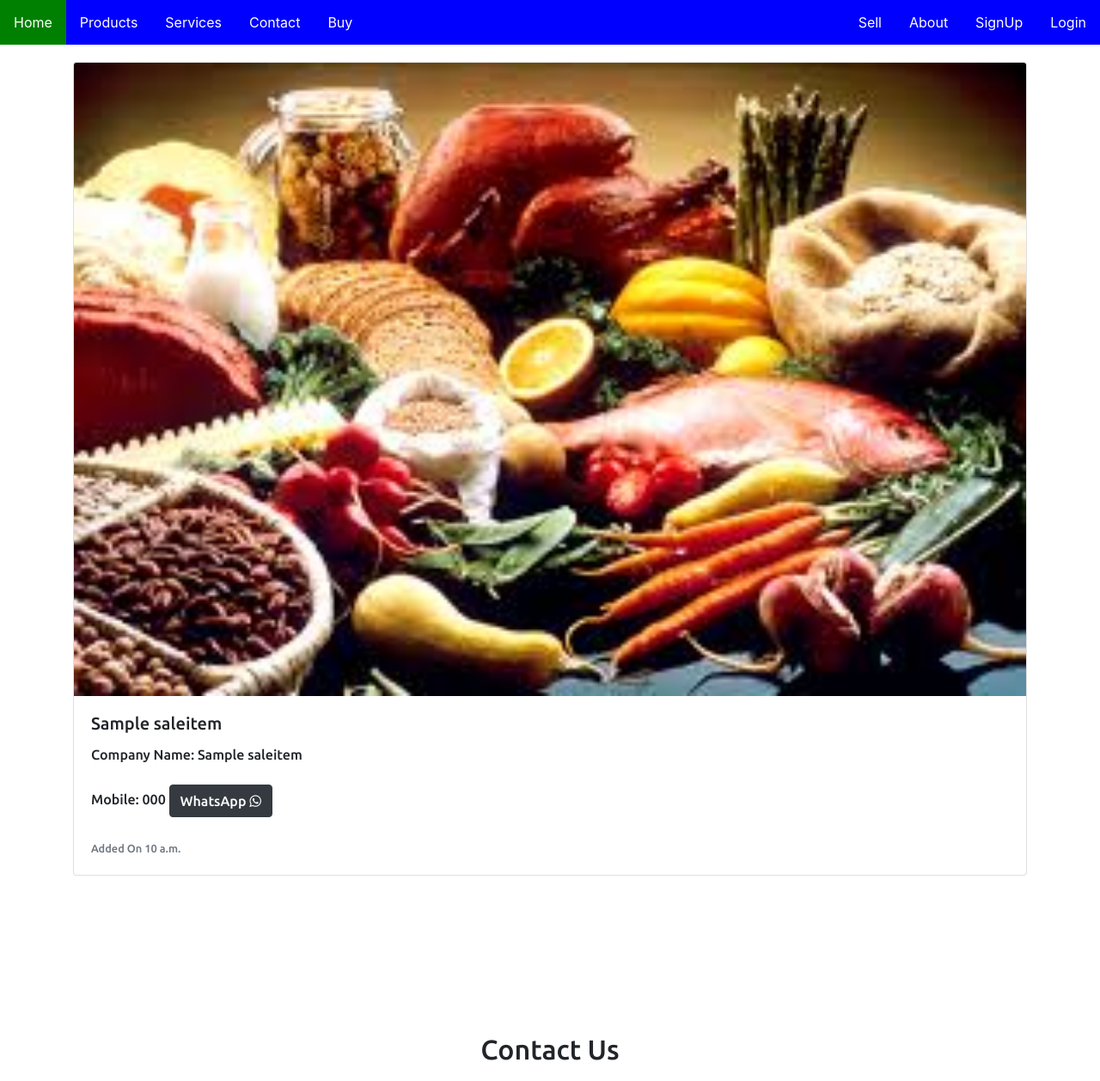
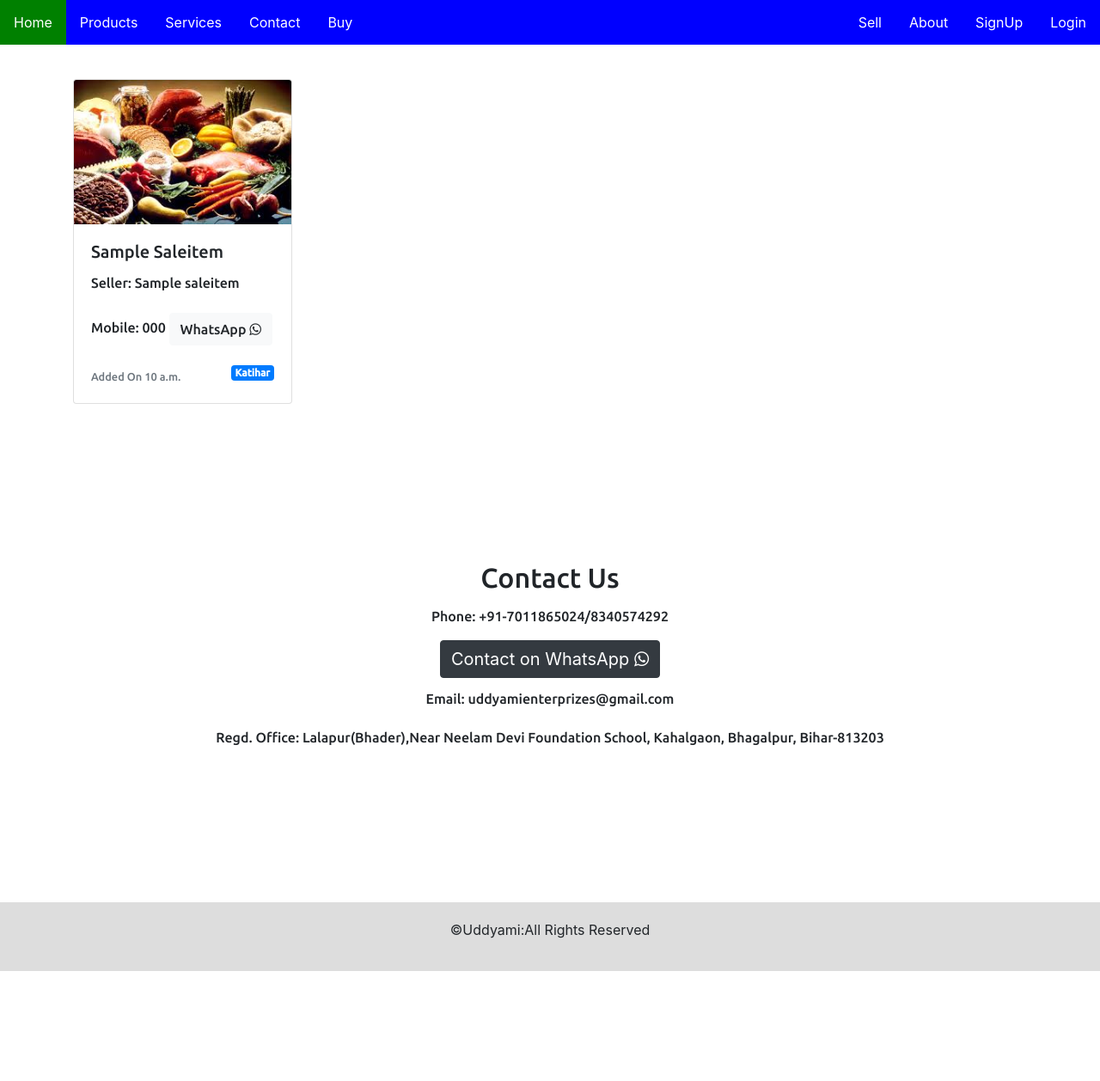
Before and after one commit to free4ages/uddyami, a Django app: page /sale/ in a window 1280 px wide. Shown: the part 264-1522 px from the top of the page at 86% size. After the commit the page ends 1394 px from the top, so only its background shows below. Run offline with Django 3.2, Linux system fonts and the light colour scheme; tables that the repository leaves empty hold one stand-in row (values such as "Sample post"); some libraries are stand-ins or nearby versions.

Commit message:
fixed template issues

```diff
--- a/static/css/style.css
+++ b/static/css/style.css
@@ -200,3 +200,7 @@ ul.topnav li.right {float: right;}
   display: table;
   clear: both;
 }
+
+.grid-card{
+	margin-top: 20px;
+}
--- a/templates/saleitem/saleitem-list.html
+++ b/templates/saleitem/saleitem-list.html
@@ -10,22 +10,25 @@
 
 <section class="section2">
 	<div class="container">
-		<div class="card-deck">
+		<div class="row">
 		{% for saleitem in saleitems %}
-  <div class="card">
+	<div class="col-sm-3">
+  <div class="card grid-card">
 	  <img class="card-img-top" src="/static/img/food.jpg" alt="Card image cap">
     <div class="card-body">
-	<h5 class="card-title">{{saleitem.product_name}}</h5>
-	  <p class="card-text">Company Name: {% firstof saleitem.company_name 'NA'%}</p>
+	<h5 class="card-title">{{saleitem.product_name|title}}</h5>
+	<p class="card-text">Seller: {% firstof saleitem.seller_name 'NA'%}</p>
 	  <p class="card-text">Mobile: {% firstof saleitem.mobile 'NA'%}{% if saleitem.whatsapp_active %}
-    <a href="https://wa.me/918691908569 " target="_blank"><button style="margin-left:auto;margin-right:auto;display:inline;" class="btn btn-dark">
+    <a href="https://wa.me/918691908569 " target="_blank"><button style="margin-left:auto;margin-right:auto;display:inline;" class="btn btn-light">
         WhatsApp <i class="fa fa-whatsapp"></i></button></a>
 
 	  {% endif%}</p>
-	  <p class="card-text"><small class="text-muted">Added On {{saleitem.date_added|naturaltime}}</small></p>
+	  <p class="card-text"><small class="text-muted">Added On {{saleitem.date_added|naturaltime}}</small><span class="pull-right badge badge-primary">Katihar</span></p>
     </div>
   </div>
+  </div>
   {% endfor %}
+	</div>
 
 
 		</div>
```
